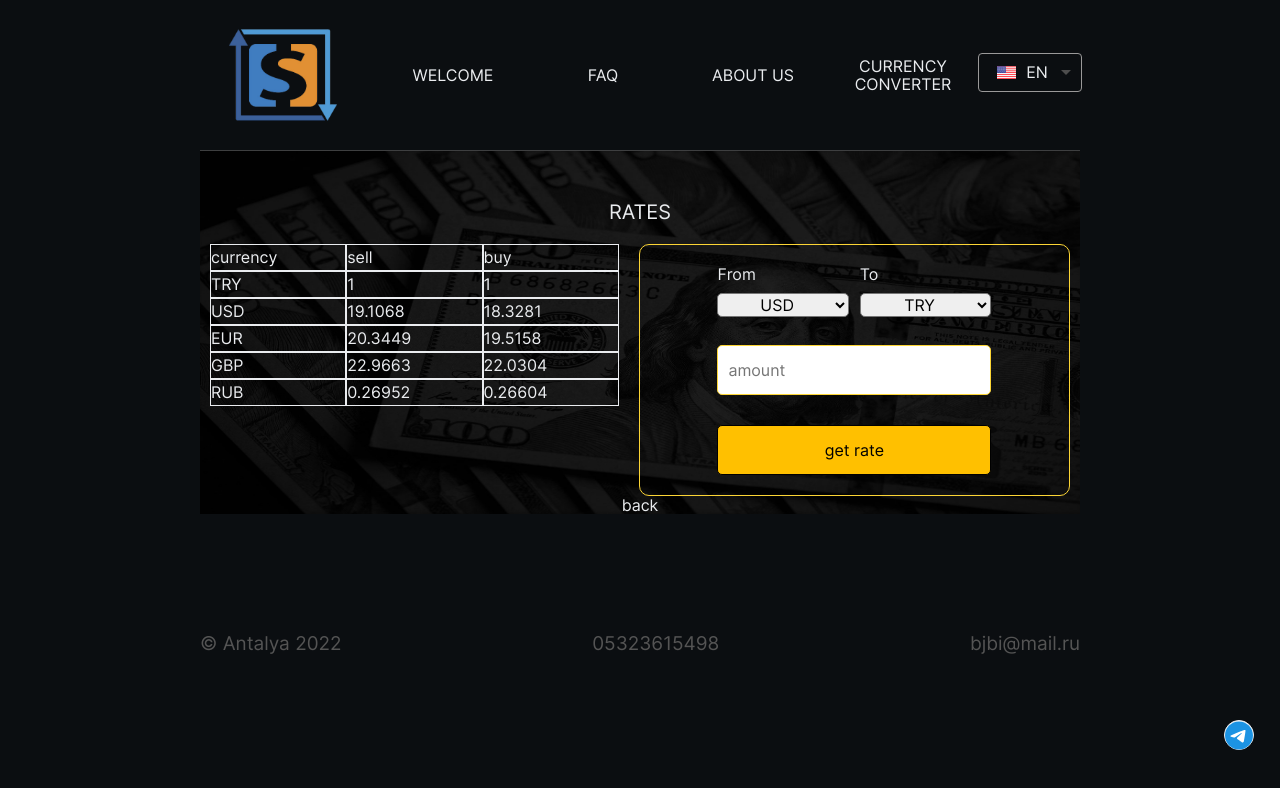
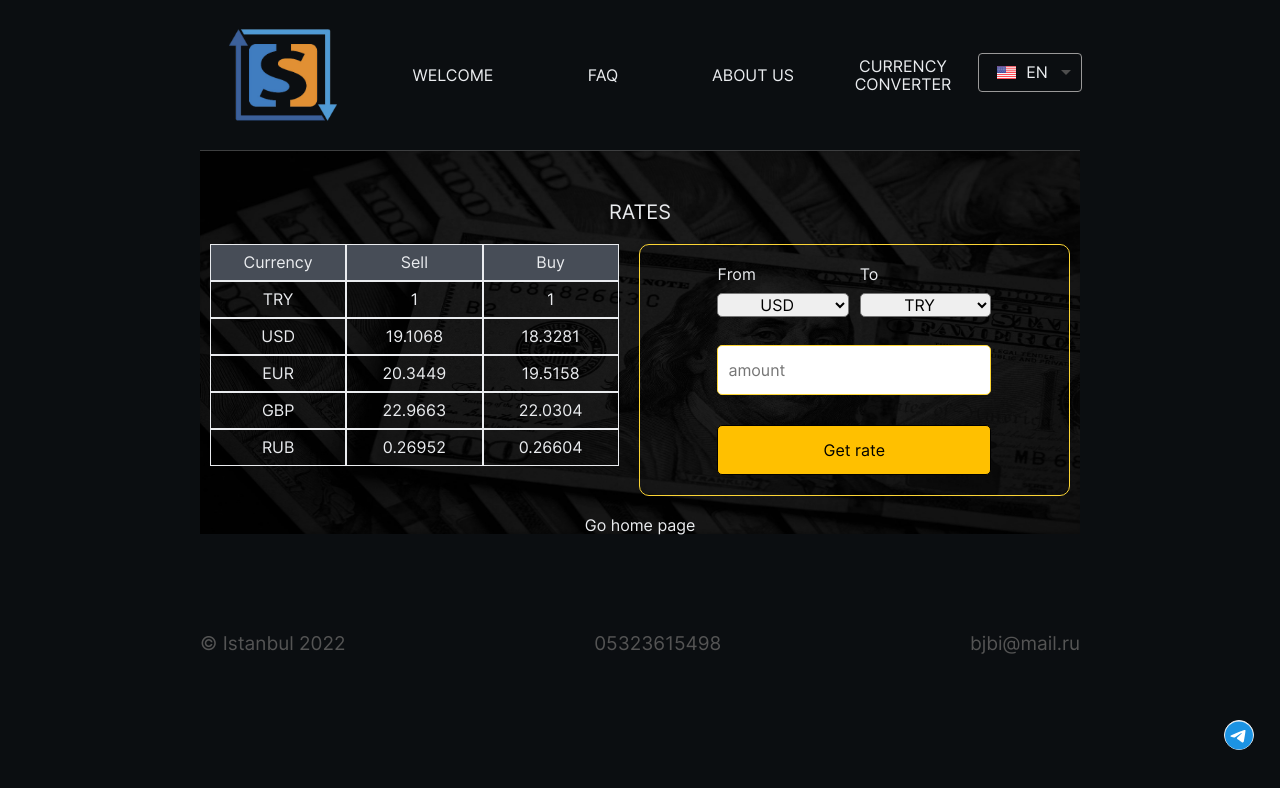
Before and after one commit to KirilushkinAleksandr/istanbul-crypto, a React (Create React App) app: page /#/currency-rates in a window 1280 px wide. Shown: the top 788 px of the page. Built offline with nearby package versions, Linux system fonts and the light colour scheme.

Commit message:
refactor table and form

```diff
--- a/src/components/ContactUs.jsx
+++ b/src/components/ContactUs.jsx
@@ -25,7 +25,7 @@ function ContactUs() {
           className="content__text form flex flex-column flex-align-center"
           onSubmit={(e) => handleSubmit(e)}
         >
-          <div className="content__title black">{t("contact-us.title")}</div>
+          <div className="content__title">{t("contact-us.title")}</div>
           <input
             className="content__text form__input"
             type="text"
--- a/src/components/ExchangePage.jsx
+++ b/src/components/ExchangePage.jsx
@@ -57,13 +57,13 @@ function ExchangePage() {
   const res = `${fromAmount} ${fromCurrency} = ${toAmount} ${toCurrency}`;
   return (
     <section className="content__section content__section_coins flex flex-column flex-align-center">
-      <div className="content__title">rates</div>
+      <div className="content__title">{t("exchange.rates")}</div>
       <div className="rates flex flex-around">
         <div className="table content__text flex flex-column flex-align-center">
           <div className="table__row flex flex-between">
-            <div className="table__item">currency</div>
-            <div className="table__item">sell</div>
-            <div className="table__item">buy</div>
+            <div className="table__item table__item-name">{t("exchange.currency")}</div>
+            <div className="table__item table__item-name">{t("exchange.sell")}</div>
+            <div className="table__item table__item-name">{t("exchange.buy")}</div>
           </div>
           {offRates.map((item, index) => (
             <div className="table__row flex flex-between" key={index}>
@@ -80,7 +80,7 @@ function ExchangePage() {
           >
             <div className="form__select-container flex">
               <div className="form__select-group flex flex-column">
-                <label className="form__select-label">{t("From")}</label>
+                <label className="form__select-label">{t("exchange.from")}</label>
                 <select
                   className="form__select"
                   onChange={(e) => handleFromChange(e)}
@@ -95,7 +95,7 @@ function ExchangePage() {
                 </select>
               </div>
               <div className="form__select-group flex flex-column">
-                <label className="form__select-label">{t("To")}</label>
+                <label className="form__select-label">{t("exchange.to")}</label>
                 <select
                   className="form__select flex flex-align-center"
                   onChange={(e) => handleToChange(e)}
@@ -119,7 +119,7 @@ function ExchangePage() {
               required
               onChange={() => setIsResShown(false)}
             />
-            <button className="form__btn">get rate</button>
+            <button className="form__btn">{t("exchange.get-rate")}</button>
           </form>
           <div
             className={`content__text ${!isResShown &&
@@ -129,8 +129,8 @@ function ExchangePage() {
           </div>
         </div>
       </div>
-      <Link to="/" className="content__text flex flex-column flex-align-center">
-        back
+      <Link to="/" className="content__text flex flex-column flex-align-center redirect">
+        {t("exchange.go-home")}
       </Link>
     </section>
   );
--- a/src/components/Footer.jsx
+++ b/src/components/Footer.jsx
@@ -3,7 +3,7 @@ import React from "react";
 function Footer() {
   return (
     <footer lang="en" className="footer">
-      <p className="footer__item">&copy; Antalya 2022 </p>
+      <p className="footer__item">&copy; Istanbul 2022 </p>
       <p><a className="footer__item" href="tel:05323615498">05323615498</a></p>
       <p className="footer__item">bjbi@mail.ru</p>
     </footer>
--- a/src/locales/en/translation.json
+++ b/src/locales/en/translation.json
@@ -42,5 +42,15 @@
     "text": "Your question",
     "btn": "Send message"
   },
-  "address": "Аddress"
+  "address": "Аddress",
+  "exchange": {
+    "from": "From",
+    "to": "To",
+    "get-rate": "Get rate",
+    "go-home": "Go home page",
+    "rates": "Rates",
+    "currency": "Currency",
+    "sell": "Sell",
+    "buy": "Buy"
+  }
 }
--- a/src/locales/ru/translation.json
+++ b/src/locales/ru/translation.json
@@ -42,5 +42,15 @@
     "text": "Ваш вопрос",
     "btn": "Отправить"
   },
-  "address": "Адрес"
+  "address": "Адрес",
+  "exchange": {
+    "from": "From",
+    "to": "To",
+    "get-rate": "Get rate",
+    "go-home": "Go home page",
+    "rates": "Rates",
+    "currency": "Currency",
+    "sell": "Sell",
+    "buy": "Buy"
+  }
 }
--- a/src/locales/tr/translation.json
+++ b/src/locales/tr/translation.json
@@ -42,5 +42,15 @@
     "text": "Sizin sorunuz",
     "btn": "Mesaj gönder"
   },
-  "address": "Adres"
+  "address": "Adres",
+  "exchange": {
+    "from": "From",
+    "to": "To",
+    "get-rate": "Get rate",
+    "go-home": "Go home page",
+    "rates": "Rates",
+    "currency": "Currency",
+    "sell": "Sell",
+    "buy": "Buy"
+  }
 }
--- a/src/styles/content.css
+++ b/src/styles/content.css
@@ -78,6 +78,12 @@
 .table__item {
   border: solid 1px;
   width: 100%;
+  padding: 5px;
+  text-align: center;
+}
+
+.table__item-name {
+  background-color: #474D57;
 }
 
 .table .form {
@@ -95,3 +101,7 @@
 .text__center {
   text-align: center;
 }
+
+.redirect {
+  margin-top: 20px;
+}
--- a/src/styles/page.css
+++ b/src/styles/page.css
@@ -37,7 +37,3 @@ a:hover {
 * {
   box-sizing: border-box;
 }
-
-.black {
-  color: rgb(11, 14, 17);
-}
```
